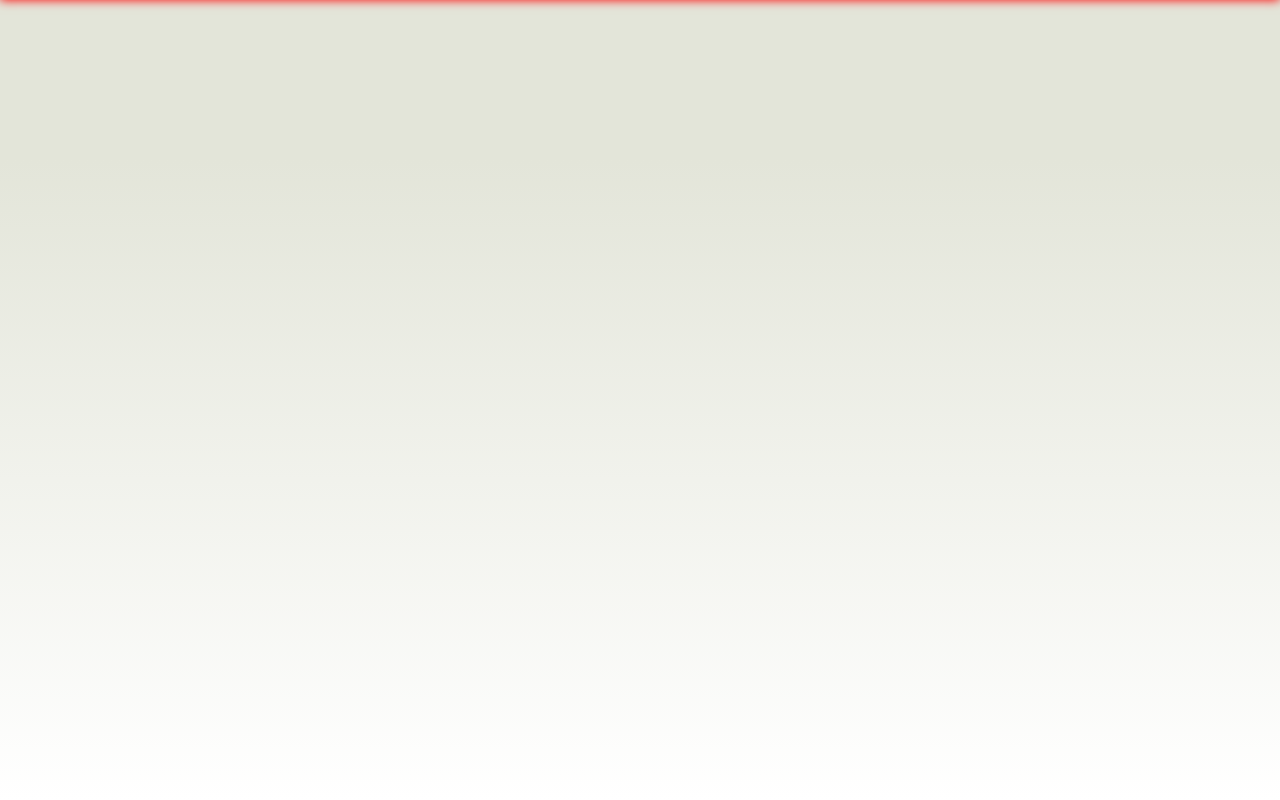
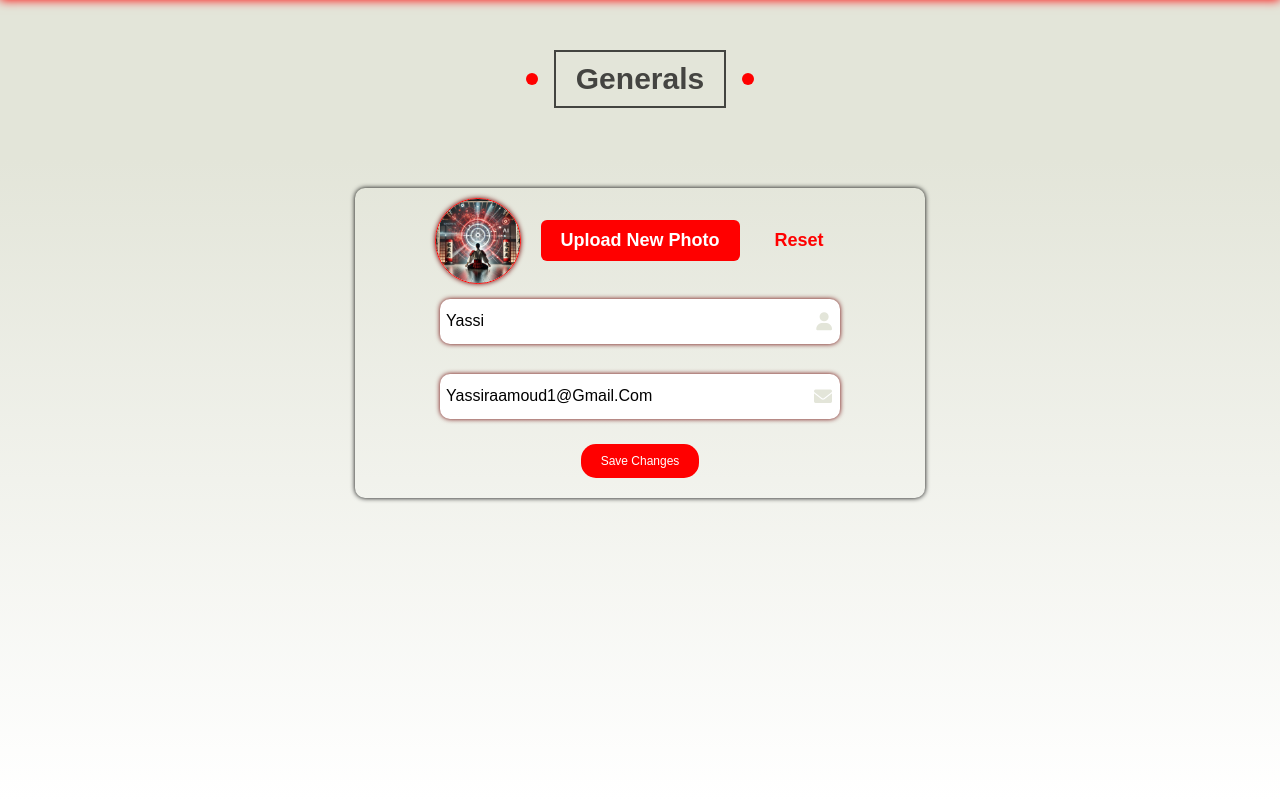
Before and after one commit to Mraamoud/Karate_Instructor, a Django app: page /profile/ in a window 1280 px wide. Shown: the part 72-872 px from the top of the page. Run offline with Django 5.2, Linux system fonts and the light colour scheme; a user stored in the database is signed in; data comes from the database, SQL or seed files in the repository; both versions use the stored data as it was after the commit.

Commit message:
try to change user info

```diff
--- a/user/forms.py
+++ b/user/forms.py
@@ -4,7 +4,6 @@
 from .models import Profile
 
 class SignUpForm(forms.ModelForm):
-    password = forms.CharField(widget=forms.PasswordInput(attrs={'placeholder': 'Password'}))
     confirm_password = forms.CharField(widget=forms.PasswordInput(attrs={'placeholder': 'Confirm Password'}))
 
     class Meta:
@@ -13,6 +12,7 @@
         widgets = {
             'username': forms.TextInput(attrs={'placeholder': 'Username'}),
             'email': forms.EmailInput(attrs={'placeholder': 'Email'}),
+            'password' : forms.PasswordInput({'placeholder': 'Password'})
         }
 
     def clean(self):
@@ -27,16 +27,23 @@
     username = forms.CharField(widget=forms.TextInput(attrs={'placeholder': 'username'}))
     password = forms.CharField(widget=forms.PasswordInput(attrs={'placeholder': 'Password'}))
 
-class UserUpdateForm(forms.ModelForm):
-    email = forms.EmailField()
-    new_password = forms.CharField()
-    confirm_password = forms.CharField()
 
+class UpdateProfileForm (forms.ModelForm) :
+    class Meta :
+        model = Profile
+        fields = ['profile_image']
+        widgets = {
+            'profile_image': forms.FileInput(attrs={'class': 'IH'}),
+        }
+
+class UpdateUserInfoForm(forms.ModelForm):
+    current_password = forms.CharField(widget=forms.PasswordInput())
+    new_password = forms.CharField(widget=forms.PasswordInput())
+    confirm_password = forms.CharField(widget=forms.PasswordInput())
     class Meta :
         model = User
-        fields = ['username', 'email', 'password']
-
-class ProfileUpdateForm(forms.ModelForm):
-    class Meta:
-        model = Profile
-        fields = ['profile_image']
+        fields = ['username', 'email' ]
+        widgets = {
+            'username': forms.TextInput(attrs={'placeholder': 'Username'}),
+            'email': forms.EmailInput(attrs={'placeholder': 'Email'}),
+        }
--- a/user/static/user/css/profile.css
+++ b/user/static/user/css/profile.css
@@ -21,7 +21,7 @@
 }
 
 body {
-    font-family: 'Poppins', sans-serif;
+  font-family: "Poppins", sans-serif;
   color: #fff;
   overflow-x: hidden;
 }
@@ -114,7 +114,7 @@
 
 .main-title:hover::after {
   z-index: -1;
-    animation:  right-move 0.5s linear forwards;
+  animation: right-move 0.5s linear forwards;
 }
 
 .main-title:hover {
@@ -245,7 +245,7 @@
   border-radius: 50%;
   border: 1px red solid;
   box-shadow: 0 0 5px #6b0000;
-    margin: 0  20px 0 80px;
+  margin: 0 20px 0 80px;
   cursor: pointer;
 }
 
@@ -312,6 +312,23 @@
 .generals .container form .input-box input:focus ~ i {
   color: #6b0000;
 }
+.generals .container form .btn {
+  background-color: red;
+  color: white;
+  font-size: 12px;
+  padding: 10px 20px;
+  margin: 10px auto;
+  outline: none;
+  border: none;
+  border-radius: 15px;
+  cursor: pointer;
+  transition: all var(--main-transition);
+}
+
+.generals .container form .btn:hover {
+  background-color: #bd0505;
+  transform: scale(1.1);
+}
 /* End Generals */
 
 /* Start Privacy */
@@ -353,7 +370,7 @@
   caret-color: red;
 }
 
-.privacy .container form  button {
+.privacy .container form button {
   padding: 10px 20px;
   border-radius: 20px;
   margin-bottom: 10px;
@@ -365,7 +382,7 @@
   transition: background-color var(--main-transition);
 }
 
-.privacy .container form  button:hover {
+.privacy .container form button:hover {
   background-color: #6b0000;
 }
 /* End Privacy */
--- a/user/templates/user/profile.html
+++ b/user/templates/user/profile.html
@@ -2,12 +2,15 @@
 <!DOCTYPE html>
 <html lang="en">
   <head>
-    <meta charset="UTF-8">
-    <meta name="viewport" content="width=device-width, initial-scale=1.0">
+    <meta charset="UTF-8" />
+    <meta name="viewport" content="width=device-width, initial-scale=1.0" />
     <!-- Font Awesome -->
-    <link href="https://cdnjs.cloudflare.com/ajax/libs/font-awesome/6.0.0-beta3/css/all.min.css" rel="stylesheet">
+    <link
+      href="https://cdnjs.cloudflare.com/ajax/libs/font-awesome/6.0.0-beta3/css/all.min.css"
+      rel="stylesheet"
+    />
     <title>Profile</title>
-    <link rel="stylesheet" href="{% static 'user/css/profile.css' %}">
+    <link rel="stylesheet" href="{% static 'user/css/profile.css' %}" />
   </head>
   <body>
     <!-- Start Header -->
@@ -25,28 +28,30 @@
     <!-- End Header -->
 
     <div class="profile">
-
       <!-- Start Generals  -->
-        <section class="generals">
+      <section class="generals active" id="generals">
         <div class="container">
           <h2 class="main-title">Generals</h2>
-                <form action="">
+          <form enctype="multipart/form-data" method="post">
+            {% csrf_token %}
             <div class="image-box">
-                        <img src="{{ user.profile.profile_image.url }}" alt="walo">
+              <img src="{{ user.profile.profile_image.url }}" alt="walo" />
               <label class="file-input">
-                            Upload New Photo
-                            <input type="file" class="IH">
+                Upload New Photo {{ profile_form.profile_image }}
               </label>
               <button class="btn-reset">Reset</button>
             </div>
             <div class="input-box">
-                        <input type="text" placeholder="Username"/>
+              {{ user_info_form.username }}
               <i class="fas fa-user"></i>
             </div>
             <div class="input-box">
-                        <input type="text" placeholder="Email">
+              {{ user_info_form.email }}
               <i class="fas fa-envelope"></i>
             </div>
+            <button class="btn" type="submit" name="general-change">
+              Save Changes
+            </button>
           </form>
         </div>
       </section>
@@ -56,20 +61,23 @@
       <section class="privacy">
         <h2 class="main-title">privacy</h2>
         <div class="container">
-                <form action="">
+          <form method="post">
+            {% csrf_token %}
             <div class="input-box">
               <label>current password</label>
-                        <input type="text">
+              {{ user_info_form.current_password }}
             </div>
             <div class="input-box">
               <label>new password</label>
-                        <input type="text">
+              {{ user_info_form.new_password }}
             </div>
             <div class="input-box">
               <label>repeat new password</label>
-                        <input type="text">
+              {{ user_info_form.confirm_password }}
             </div>
-                    <button type="submit">Change Password</button>
+            <button type="submit" name="password-changed">
+              Change Password
+            </button>
           </form>
         </div>
       </section>
--- a/user/urls.py
+++ b/user/urls.py
@@ -1,7 +1,11 @@
 from django.urls import path
-from .views import login_or_register_view, ProfileView
+from .views import login_or_register_view, profile_view
+from django.conf import settings
+from django.conf.urls.static import static
 
 urlpatterns = [
     path("sign/", login_or_register_view, name="signup"),
-    path("profile/", ProfileView.as_view(), name='profile')
+    path("profile/", profile_view, name='profile')
 ]
+
+urlpatterns += static(settings.MEDIA_URL, document_root=settings.MEDIA_ROOT)
--- a/user/views.py
+++ b/user/views.py
@@ -1,7 +1,10 @@
-from django.shortcuts import redirect, render
+from django.shortcuts import redirect, render, get_object_or_404
 from django.contrib.auth import login, authenticate
-from .forms import SignUpForm, LoginForm
 from django.views.generic import TemplateView
+from django.contrib.auth.decorators import login_required
+
+from .forms import SignUpForm, LoginForm, UpdateProfileForm, UpdateUserInfoForm
+from .models import Profile
 
 def login_or_register_view(request):
     signup_form = SignUpForm()
@@ -30,9 +33,25 @@
                     return redirect('home')  # Redirect to home or dashboard
                 else :
                     login_form.add_error(None, "Invalid email or password")
-    else:
-        pass
     return render(request, 'user/SignUp.html', {'signup_form': signup_form, 'login_form': login_form})
 
-class ProfileView (TemplateView) :
-    template_name = "user/profile.html"
+@login_required
+def profile_view (request) :
+    user = request.user
+    profile_form = UpdateProfileForm(instance=user.profile)
+    user_info_form = UpdateUserInfoForm(instance=user)
+    if request.method == "POST" :
+        if "general-change" in request.POST :
+            user_info_form = UpdateUserInfoForm(request.POST, instance=user)
+            profile_form = UpdateProfileForm(request.POST, request.FILES, instance=user.profile)
+            if user_info_form.is_valid() and profile_form.is_valid() :
+                user_info_form.save()
+                profile_form.save()
+                return redirect('profile')
+        elif "password-changed" in request.POST :
+            user_info_form = UpdateUserInfoForm(request.POST, instance=user)
+            if user_info_form.is_valid() :
+                user_info_form.save()
+                return redirect('profile')
+    return render(request=request, template_name="user/profile.html",
+                context={"profile_form" : profile_form, "user_info_form" : user_info_form})
```
Also changed, not shown: show/static/show/css/styles.css (+39 -29 lines), db.sqlite3. Lines whose indentation alone changed are shown as unchanged.
